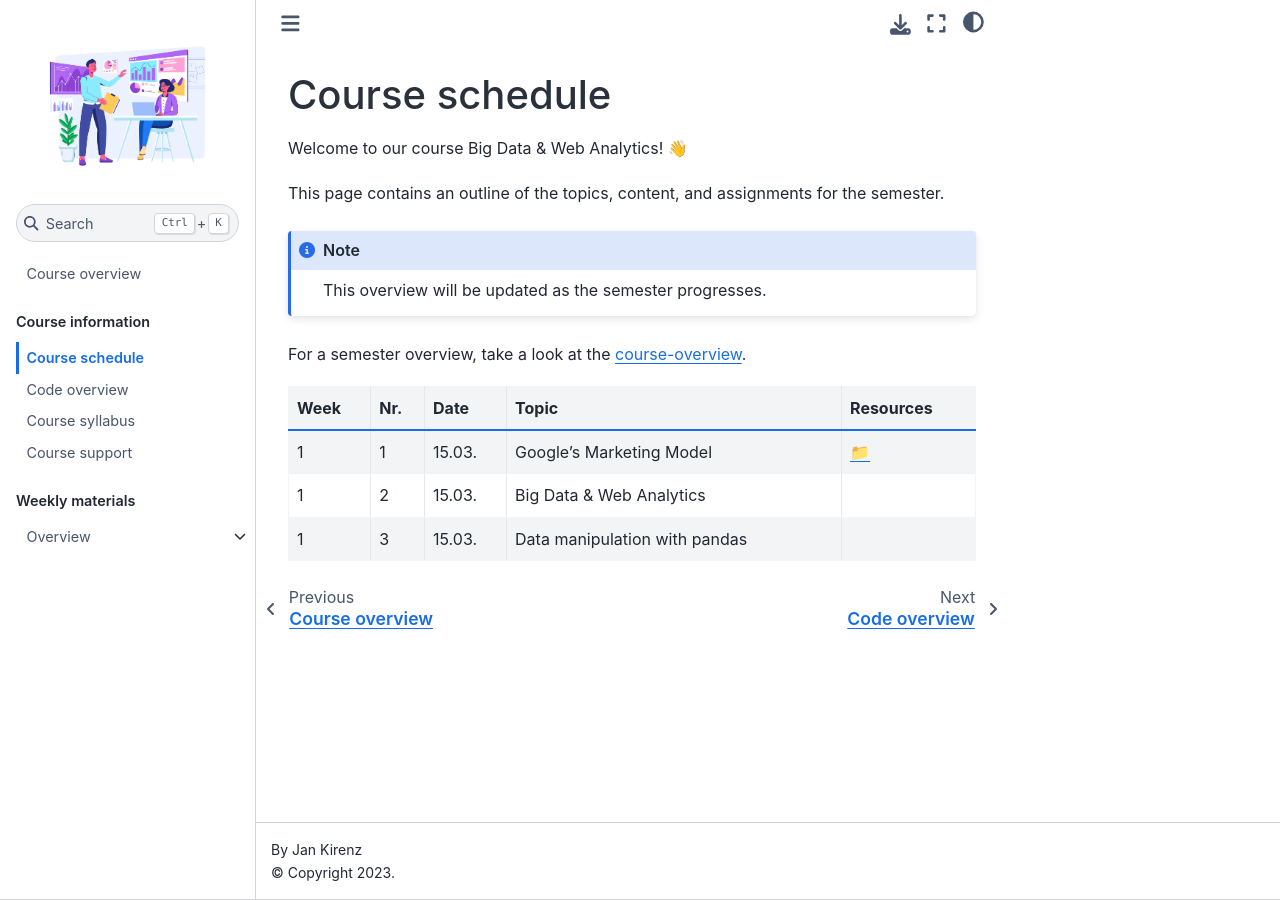
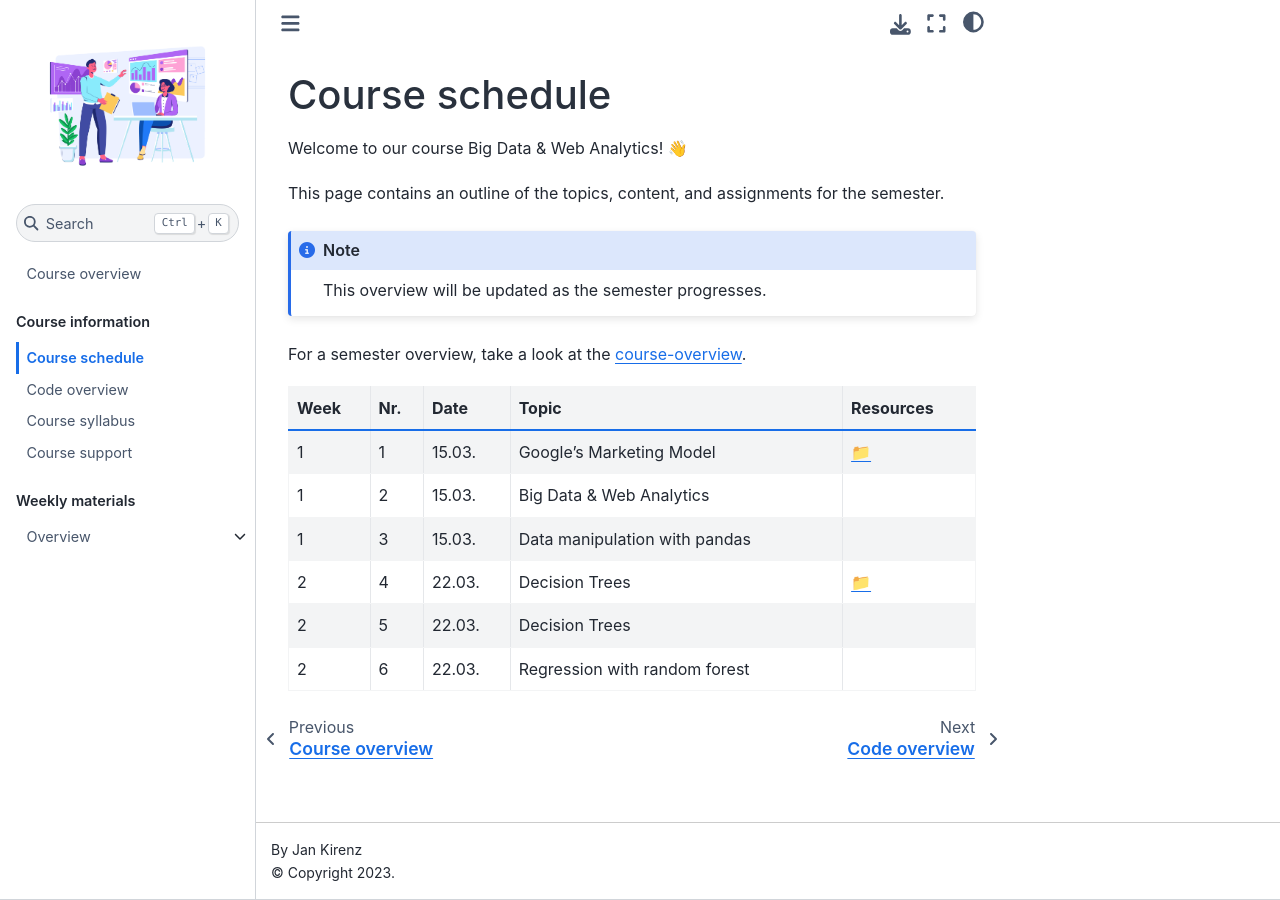
Before and after one commit to kirenz/om2, a Jupyter Book: the page built from docs/course-schedule.md, in a window 1280 px wide. Built offline with Jupyter Book 1.0.4 settings and Sphinx 7.4.7 and the Sphinx Book theme 1.1.4, drawn with Linux system fonts in a browser that asks for light colours; comment, search, counter and statistics services are not loaded.

Commit message:
Update course-schedule.md

```diff
--- a/docs/course-schedule.md
+++ b/docs/course-schedule.md
@@ -15,3 +15,6 @@ For a semester overview, take a look at the [course-overview](../docs/course-ove
 |	1	|	1	|	15.03.	|	Google's Marketing Model	|	[📁](../weeks/week1.md)	|
 |	1	|	2	|	15.03.	|	Big Data & Web Analytics	|		|
 |	1	|	3	|	15.03.	|	Data manipulation with pandas	|		|
+|	2	|	4	|	22.03.	|	Decision Trees	|	[📁](../weeks/week2.md)	|
+|	2	|	5	|	22.03.	|	Decision Trees	|		|
+|	2	|	6	|	22.03.	|	Regression with random forest	|		|
```
